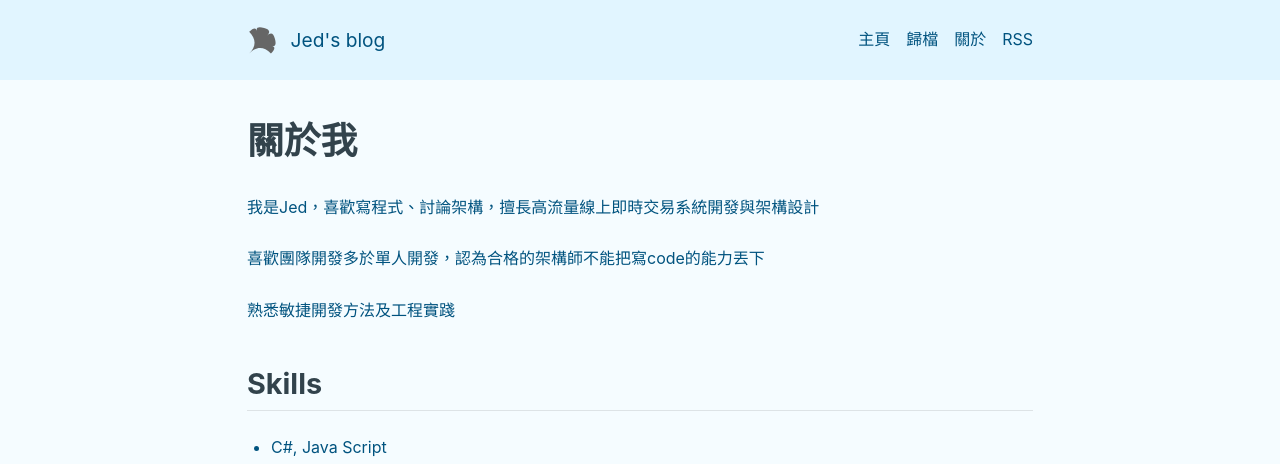
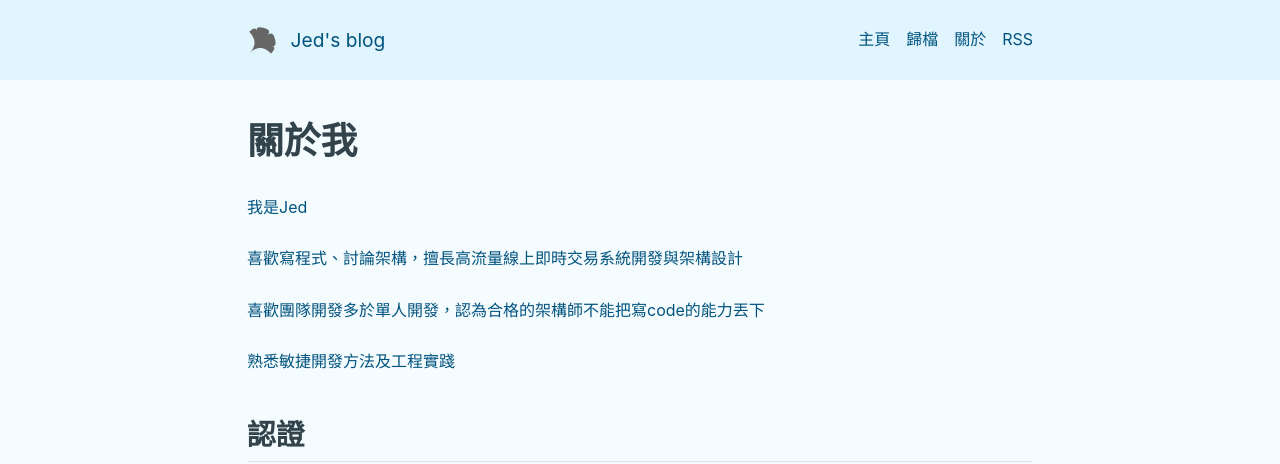
Before and after one commit to jed1978/jed1978.github.io, a Jekyll site: the page built from about.md, in a window 1280 px wide. Shown: the top 464 px of the page. Built offline with Jekyll 4.4.1, drawn with Linux system fonts in a browser that asks for light colours; nearby versions of some CDN libraries; comment, search, counter and statistics services are not loaded; grey boxes are pictures that could not be loaded.

Commit message:
update about.md

```diff
--- a/about.md
+++ b/about.md
@@ -7,11 +7,18 @@
   zh-Hant: 關於我
 key: page-about
 ---
-我是Jed，喜歡寫程式、討論架構，擅長高流量線上即時交易系統開發與架構設計
+我是Jed
+
+喜歡寫程式、討論架構，擅長高流量線上即時交易系統開發與架構設計
 
 喜歡團隊開發多於單人開發，認為合格的架構師不能把寫code的能力丟下
 
 熟悉敏捷開發方法及工程實踐
+
+## 認證
+
+![CSM]({{"/assets/images/seal-csm.png"}}){:width="100px"}
+![CSD]({{"/assets/images/seal-csd.png"}}){:width="100px"}
 
 ## Skills
 
@@ -24,8 +31,3 @@
 - SCRUM, KANBAN
 - TDD, Unit Testing
 - Event-Driven Architecture, Domain-Driven Design, CQRS, In-memory Transaction Architecture
-
-## 認證
-
-![CSM]({{"/assets/images/seal-csm.png"}}){:width="100px"}
-![CSD]({{"/assets/images/seal-csd.png"}}){:width="100px"}
```
